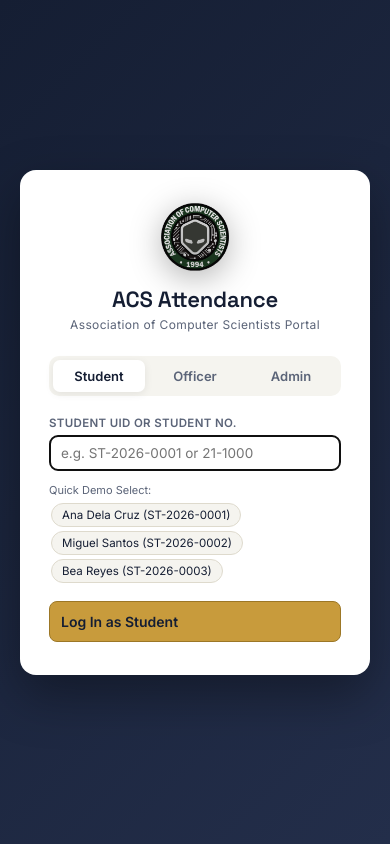
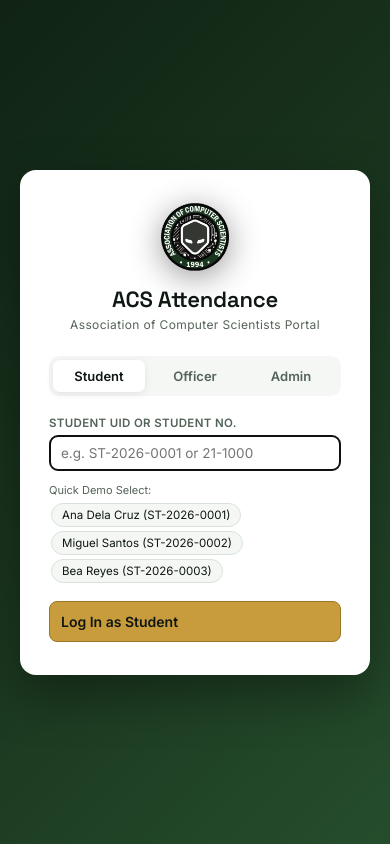
Before and after one commit to acscsorg/ACS-Attendance-system, a Django app: page / in a window 390 px wide. Run offline with Django 5.2, Linux system fonts and the light colour scheme; data comes from the database, SQL or seed files in the repository; data that the repository does not hold is empty; some libraries are stand-ins or nearby versions.

Commit message:
style: refine ACS green theme and fix mobile header layout

```diff
--- a/attendance/static/attendance/styles.css
+++ b/attendance/static/attendance/styles.css
@@ -1,21 +1,33 @@
 :root {
-  --ink: #151e33;
-  --ink-soft: #232e4a;
-  --ink-softer: #33406740;
-  --paper: #f5f4ef;
+  /* ACS Primary Brand Colors */
+  --acs-green-dark: #1a361f;
+  --acs-green-mid: #254d2c;
+  --acs-green-light: #346b3e;
+  --acs-green-tint: #eaf2ec;
+
+  --ink: #0f1712;
+  --ink-soft: #1c2b20;
+  --ink-softer: #2e423330;
+
+  --paper: #f4f7f4;
   --paper-raised: #ffffff;
+
   --brass: #c89b3c;
   --brass-dark: #9c7726;
-  --brass-tint: #f3e6c4;
+  --brass-tint: #f6eedb;
+
   --rust: #b3452e;
   --rust-tint: #f6e1db;
-  --forest: #2f6b4f;
-  --forest-tint: #deebe4;
+
+  --forest: #1a361f;
+  --forest-tint: #eaf2ec;
+
   --amber: #c98a2c;
   --amber-tint: #f6e7cf;
-  --slate: #5b6478;
-  --line: #dedacd;
-  --line-dark: #3a4568;
+
+  --slate: #546358;
+  --line: #d8e2da;
+  --line-dark: #2a4530;
   --radius: 12px;
 }
 * {
@@ -1033,7 +1056,7 @@ tr:last-child td {
   display: flex;
   align-items: center;
   justify-content: center;
-  background: linear-gradient(135deg, var(--ink), var(--ink-soft));
+  background: linear-gradient(135deg, #102314 0%, #1a361f 50%, #254d2c 100%);
   padding: 20px;
 }
 .login-card {
--- a/attendance/templates/attendance/index.html
+++ b/attendance/templates/attendance/index.html
@@ -4,7 +4,7 @@
 <head>
 <meta charset="UTF-8">
 <meta name="viewport" content="width=device-width, initial-scale=1.0">
-<meta name="theme-color" content="#0f172a">
+<meta name="theme-color" content="#1a361f">
 <meta name="apple-mobile-web-app-capable" content="yes">
 <meta name="apple-mobile-web-app-status-bar-style" content="black-translucent">
 <meta name="apple-mobile-web-app-title" content="ACS Attendance">
```
Also changed, not shown: other parts of attendance/static/attendance/styles.css (+68 -23 lines), attendance/static/attendance/icons/icon-192.png, attendance/static/attendance/icons/icon-512.png, attendance/static/attendance/logo.png, attendance/static/attendance/manifest.json.
